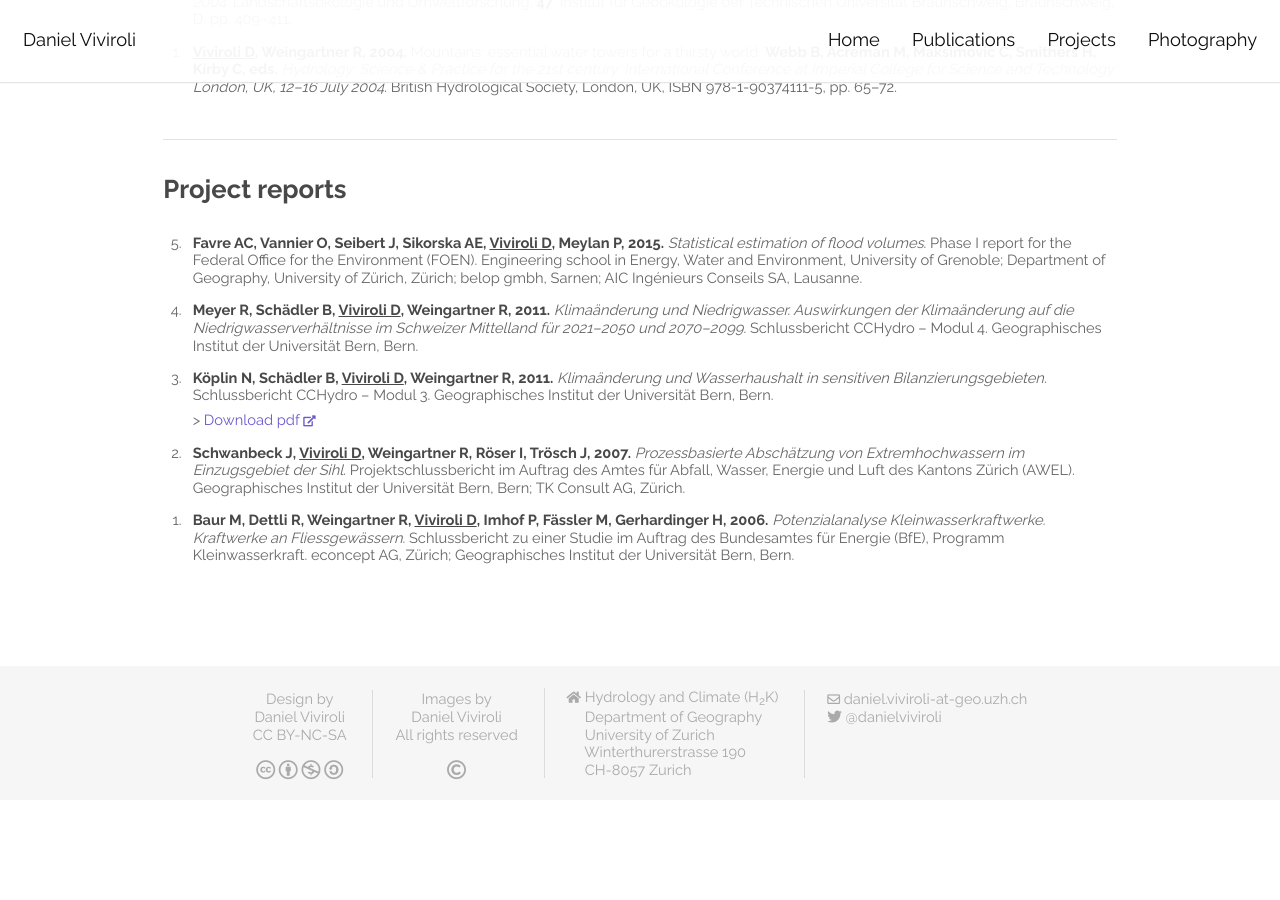
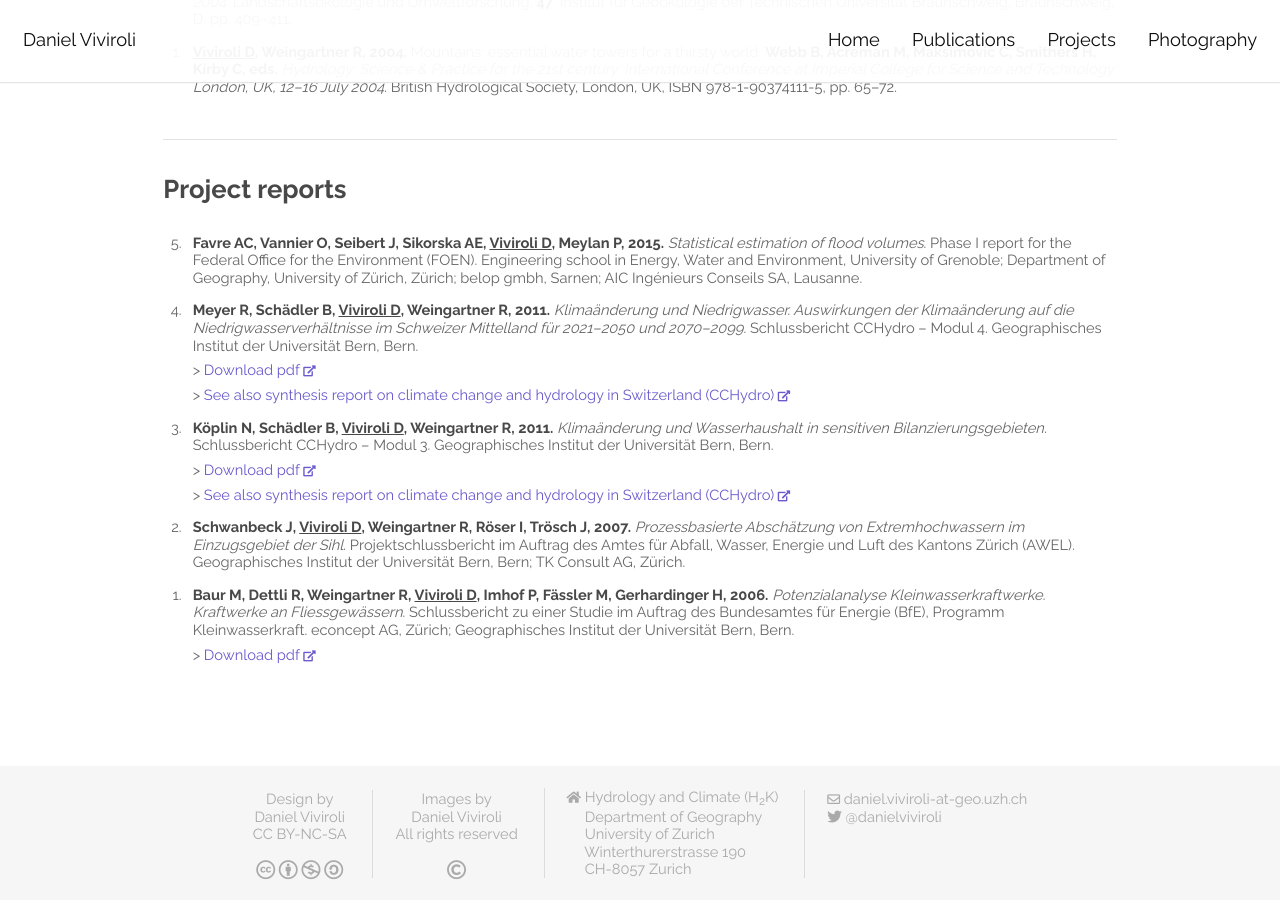
Before and after one commit to katarenamatos/katarenamatos.github.io, a Jekyll site: the page built from publications.html, in a window 1280 px wide and 900 px high, scrolled down 6311 px. Built offline with Jekyll 4.4.1, drawn with Linux system fonts in a browser that asks for light colours; some web fonts are replaced; before the commit the page ends 7111 px from its top, so only the background shows below that.

Commit message:
update external links

```diff
--- a/_data/publications_papers-preprints.yml
+++ b/_data/publications_papers-preprints.yml
@@ -4,5 +4,5 @@
   archive: EarthArXiv
   date: 28 June 2019
   doi: "10.31223/osf.io/fr5uj"
-  pdf: https://eartharxiv.org/fr5uj
+  pdf: https://eartharxiv.org/fr5uj/download
   pdf_external: Y
--- a/_data/publications_project-reports.yml
+++ b/_data/publications_project-reports.yml
@@ -9,14 +9,22 @@
   title:  Klimaänderung und Niedrigwasser. Auswirkungen der Klimaänderung auf die Niedrigwasserverhältnisse im Schweizer Mittelland für 2021–2050 und 2070–2099
   report: Schlussbericht CCHydro – Modul 4
   institution: Geographisches Institut der Universität Bern, Bern
+  pdf: "https://www.bafu.admin.ch/dam/bafu/de/dokumente/hydrologie/externe-studien-berichte/klimaaenderung-und-niedrigwasser.pdf.download.pdf/Klima%C3%A4nderung%20und%20Niedrigwasser.pdf"
+  pdf_external: Y
+  link: "https://www.bafu.admin.ch/bafu/de/home/themen/wasser/publikationen-studien/publikationen-wasser/auswirkungen-klimaaenderung-wasserressourcen-gewaesser.html"
+  link_text: See also synthesis report on climate change and hydrology in Switzerland (CCHydro)
+  link_external: Y
 
 - authors: Köplin N, Schädler B, Viviroli D, Weingartner R
   year: 2011
   title: Klimaänderung und Wasserhaushalt in sensitiven Bilanzierungsgebieten
   report: Schlussbericht CCHydro – Modul 3
   institution: Geographisches Institut der Universität Bern, Bern
-  pdf: "https://www.researchgate.net/publication/296332037_Klimaanderung_und_Wasserhaushalt_in_sensitiven_Bilanzierungsgebieten_Schlussbericht_CCHydro_-_Modul_3"
+  pdf: "https://www.bafu.admin.ch/dam/bafu/de/dokumente/hydrologie/externe-studien-berichte/klimaaenderung-und-wasserhaushalt-in-sensitiven-bilanzierungsgebieten.pdf.download.pdf/Klima%C3%A4nderung%20und%20Wasserhaushalt%20in%20sensitiven%20Bilanzierungsgebieten.pdf"
   pdf_external: Y
+  link: "https://www.bafu.admin.ch/bafu/de/home/themen/wasser/publikationen-studien/publikationen-wasser/auswirkungen-klimaaenderung-wasserressourcen-gewaesser.html"
+  link_text: See also synthesis report on climate change and hydrology in Switzerland (CCHydro)
+  link_external: Y
 
 - authors: Schwanbeck J, Viviroli D, Weingartner R, Röser I, Trösch J
   year: 2007
@@ -29,3 +37,5 @@
   title: Potenzialanalyse Kleinwasserkraftwerke. Kraftwerke an Fliessgewässern
   report: Schlussbericht zu einer Studie im Auftrag des Bundesamtes für Energie (BfE), Programm Kleinwasserkraft
   institution:  econcept AG, Zürich; Geographisches Institut der Universität Bern, Bern
+  pdf: "https://www.zora.uzh.ch/id/eprint/112001/1/e_wwa_wkr_restwasser/bve_wwa_wkr_restwasser_dokumentat"
+  pdf_external: Y
```
Also changed, not shown: _data/publications_papers-peer-reviewed.yml (+12 -12 lines).
